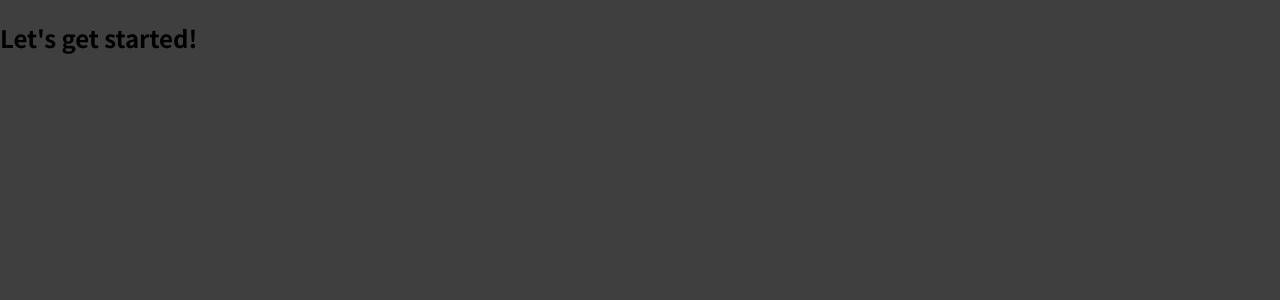
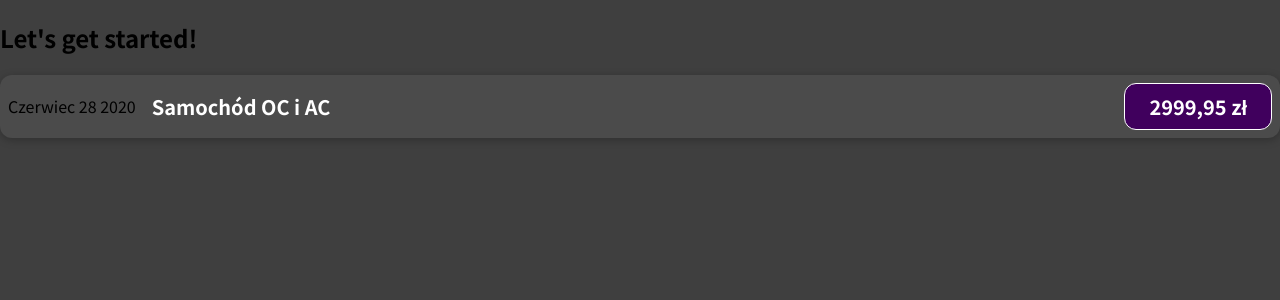
Before and after one commit to JanSzalanski/react_sample1, a JavaScript app: page / in a window 1280 px wide. Shown: the top 300 px of the page. Built offline with nearby package versions, Linux system fonts and the light colour scheme.

Commit message:
added some css for expense component

```diff
--- a/src/App.js
+++ b/src/App.js
@@ -1,7 +1,10 @@
+import ExpenseItem from "./components/ExpenseItem";
+
 function App() {
   return (
     <div>
       <h2>Let's get started!</h2>
+      <ExpenseItem />
     </div>
   );
 }
--- /dev/null
+++ b/src/components/ExpenseItem.css
@@ -0,0 +1,56 @@
+.expense-item {
+  display: flex;
+  justify-content: space-between;
+  align-items: center;
+  box-shadow: 0 2px 8px rgba(0, 0, 0, 0.25);
+  padding: 0.5rem;
+  margin: 1rem 0;
+  border-radius: 12px;
+  background-color: #4b4b4b;
+}
+
+.expense-item__description {
+  display: flex;
+  flex-direction: column;
+  gap: 1rem;
+  align-items: flex-end;
+  flex-flow: column-reverse;
+  justify-content: flex-start;
+  flex: 1;
+}
+
+.expense-item h2 {
+  color: #3a3a3a;
+  font-size: 1rem;
+  flex: 1;
+  margin: 0 1rem;
+  color: white;
+}
+
+.expense-item__price {
+  font-size: 1rem;
+  font-weight: bold;
+  color: white;
+  background-color: #40005d;
+  border: 1px solid white;
+  padding: 0.5rem;
+  border-radius: 12px;
+}
+
+@media (min-width: 580px) {
+  .expense-item__description {
+    flex-direction: row;
+    align-items: center;
+    justify-content: flex-start;
+    flex: 1;
+  }
+
+  .expense-item__description h2 {
+    font-size: 1.25rem;
+  }
+
+  .expense-item__price {
+    font-size: 1.25rem;
+    padding: 0.5rem 1.5rem;
+  }
+}
--- a/src/components/ExpenseItem.js
+++ b/src/components/ExpenseItem.js
@@ -0,0 +1,15 @@
+import "./ExpenseItem.css";
+
+function ExpenseItem() {
+  return (
+    <div className="expense-item">
+      <div>Czerwiec 28 2020</div>
+      <div className="expense-item__description">
+        <h2>Samochód OC i AC</h2>
+        <div className="expense-item__price">2999,95 zł</div>
+      </div>
+    </div>
+  );
+}
+
+export default ExpenseItem;
```
Also changed, not shown: 1 other file (tests, documents, lock files or other folders).
